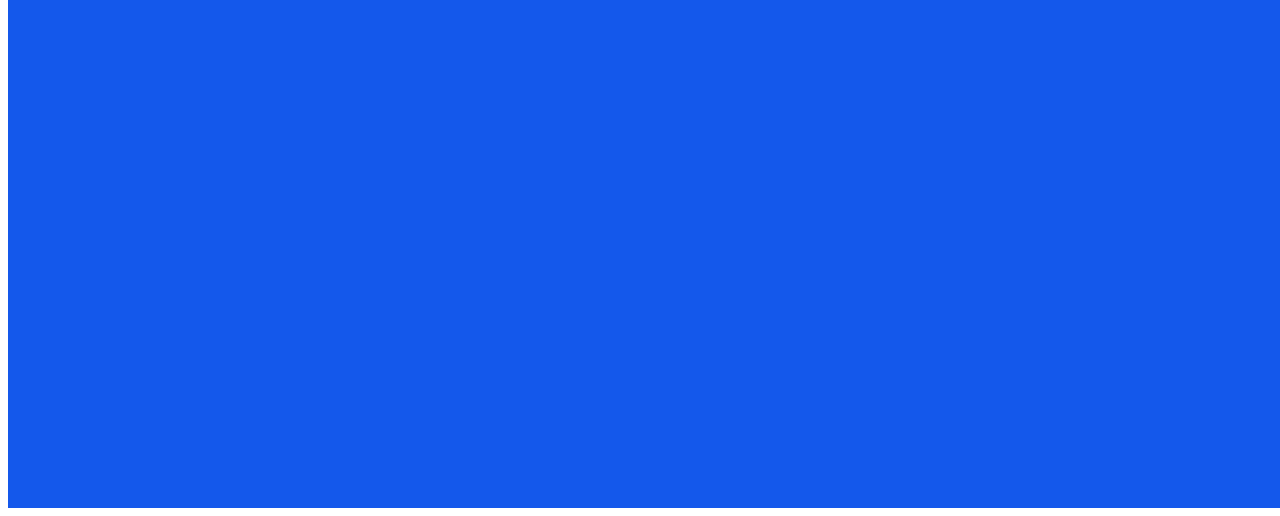
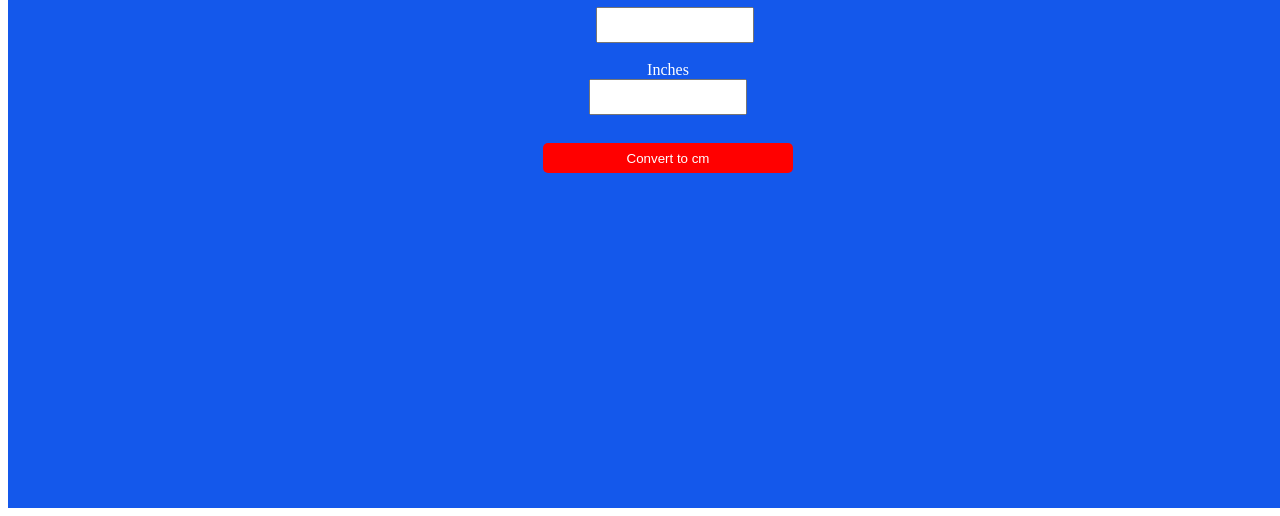
Before and after one commit to NatalliaPahosava/HeightConverter, a plain HTML site: page index.html in a window 1280 px wide. Shown: the part 300-816 px from the top of the page. Drawn offline with Linux system fonts and the light colour scheme.

Commit message:
centered all body

```diff
--- a/index.html
+++ b/index.html
@@ -4,7 +4,7 @@
     <meta charset="UTF-8">
     <meta http-equiv="X-UA-Compatible" content="IE=edge">
     <meta name="viewport" content="width=device-width, initial-scale=1.0">
-    <link rel="stylesheet" type="text/css" href="/styles.css"/>
+    <link rel="stylesheet" type="text/css" href="styles.css"/>
     <title>Height Converter</title>
 
 </head>
--- a/styles.css
+++ b/styles.css
@@ -1,33 +1,38 @@
-.container{
+.container {
+  display: flex;
+  justify-content: center;
+  align-items: center;
   margin: 0;
   width: 100vw;
   height: 100vh;
-  background-color:rgb(20, 88, 235);
+  background-color: rgb(20, 88, 235);
   color: white;
   padding-left: 20px;
-
+  flex-direction: column;
+  flex-wrap: nowrap;
+  align-content: center;
 }
-#feet{
+#feet {
   width: 150px;
   height: 30px;
   margin-left: 14px;
   margin-top: 5px;
 }
-#inches{
+#inches {
   width: 150px;
   height: 30px;
 }
-#result{
+#result {
   font-size: 50px;
   color: rgba(12, 66, 192, 0.724);
-background-color:aliceblue;
+  background-color: aliceblue;
   display: flex;
   justify-content: center;
   width: 250px;
   margin: 30px;
   border-radius: 10px;
 }
-#submit{
+#submit {
   width: 250px;
   height: 30px;
   background-color: red;
@@ -37,6 +42,6 @@ border-radius: 10px;
   /* padding-top: 10px; */
   margin-top: 10px;
 }
-h1{
+h1 {
   margin: 0;
 }
```
Also changed, not shown: img/Screen Shot 2022-07-14 at 12.34.23 PM.png (added), 1 other file. Lines whose indentation alone changed are shown as unchanged.
